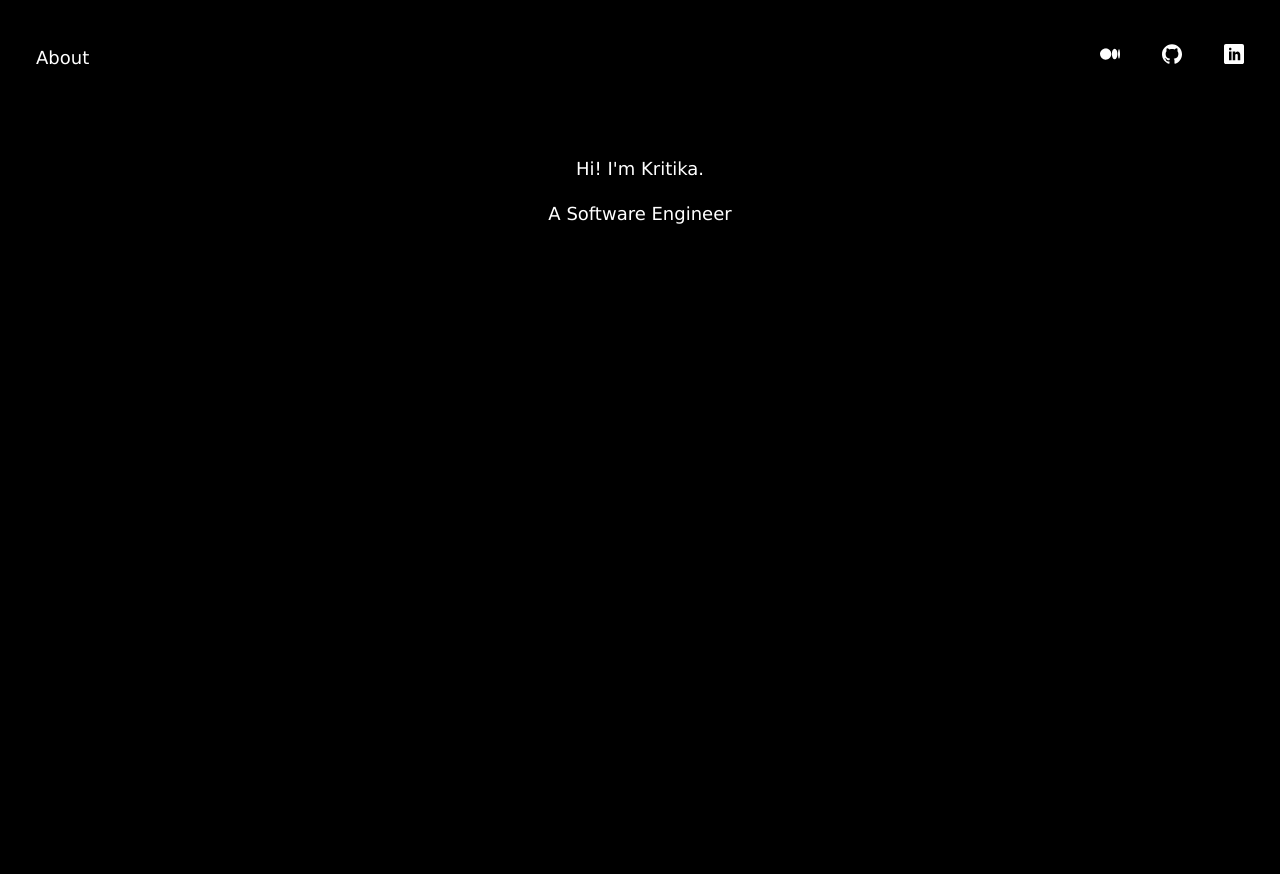
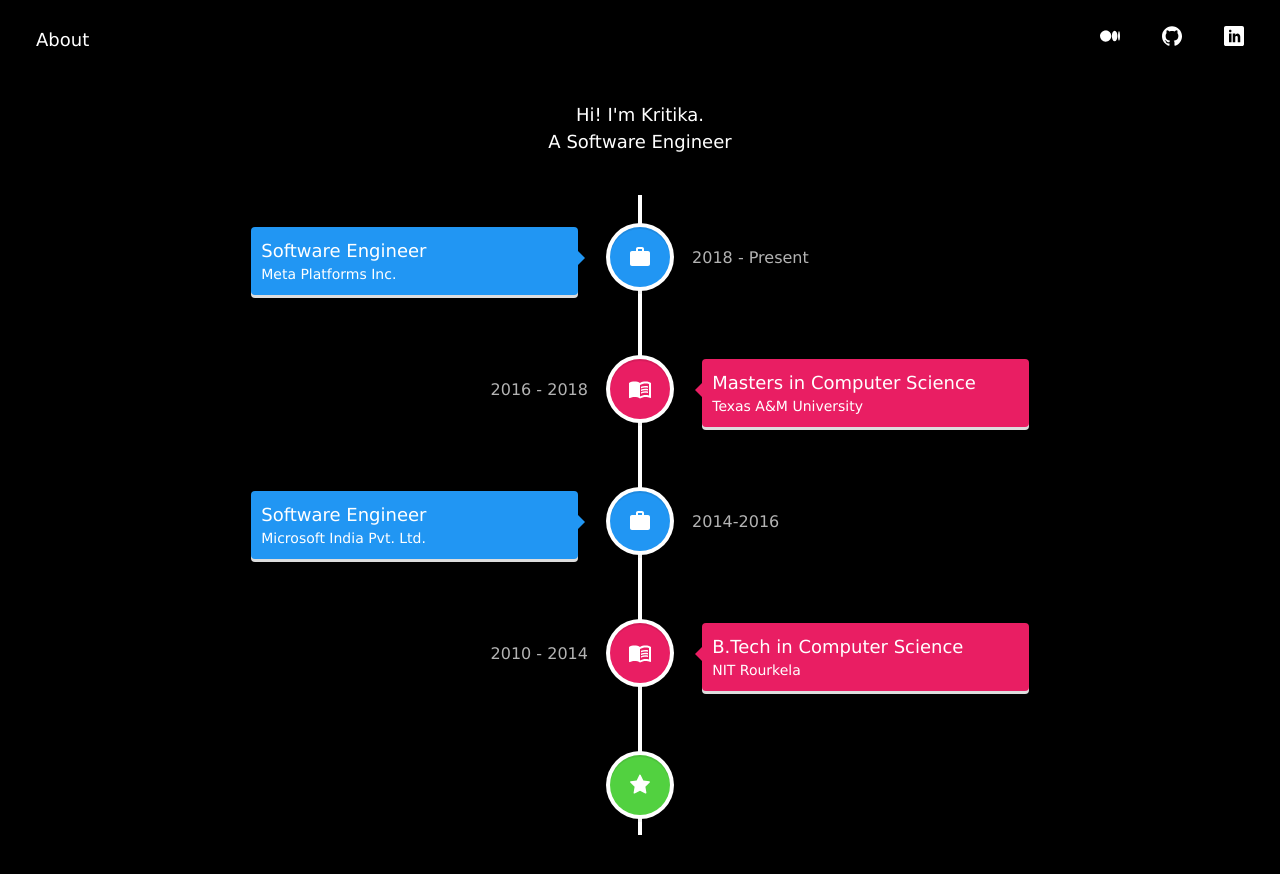
Before and after one commit to kritikakurani26/kritikakurani26.github.io, a Gatsby site: page / in a window 1280 px wide. Before the commit the page ends 800 px from the top, so only its background shows below. Built offline with nearby package versions, Linux system fonts and the light colour scheme; Gatsby itself is replaced by a stand-in of ours.

Commit message:
base timeline changes

```diff
--- a/package.json
+++ b/package.json
@@ -20,6 +20,7 @@
     "react-dom": "^18.1.0",
     "react-helmet": "^6.1.0",
     "react-icons": "^4.4.0",
+    "react-vertical-timeline-component": "^3.5.2",
     "sass": "^1.53.0"
   },
   "devDependencies": {
--- a/src/components/text.js
+++ b/src/components/text.js
@@ -5,7 +5,7 @@
   let fontSize = `18px`
   switch (size) {
     case TextSize.small:
-      fontSize = `10px`
+      fontSize = `14px`
       break
     case TextSize.large:
       fontSize = `30px`
@@ -15,15 +15,16 @@
   }
 
   return (
-    <p
+    <div
       style={{
         color: `#FFFFFF`,
         fontFamily: "Verdana, Helvetica, Times",
         fontSize: fontSize,
+        marginTop: "0px",
       }}
     >
       {children}
-    </p>
+    </div>
   )
 }
 
--- /dev/null
+++ b/src/components/timeline.js
@@ -0,0 +1,104 @@
+import * as React from "react"
+import PropTypes from "prop-types"
+import {
+  VerticalTimeline,
+  VerticalTimelineElement,
+} from "react-vertical-timeline-component"
+import "react-vertical-timeline-component/style.min.css"
+import { MdWork, MdMenuBook } from "react-icons/md"
+import { AiFillStar } from "react-icons/ai"
+import Text from "./text"
+import * as styles from "../styles/timeline.module.scss"
+
+const ElementType = {
+  WORK: "work",
+  EDU: "edu",
+  END: "end",
+}
+
+const ElementColors = {
+  WORK: "#2196F3",
+  EDU: "#E91E63",
+  END: "#52D140",
+}
+
+const Element = ({ title, subtitle, date, type }) => {
+  let [icon, color] = [<AiFillStar />, ElementColors.END]
+  switch (type) {
+    case ElementType.WORK:
+      icon = <MdWork />
+      color = ElementColors.WORK
+      break
+    case ElementType.EDU:
+      icon = <MdMenuBook />
+      color = ElementColors.EDU
+      break
+    default:
+      break
+  }
+
+  return (
+    <VerticalTimelineElement
+      className={styles.element}
+      contentStyle={{
+        backgroundColor: color,
+        color: "white",
+        marginTop: "0px",
+        padding: "10px",
+      }}
+      contentArrowStyle={{ borderRight: "7px solid" + color }}
+      date={date}
+      dateClassName={styles.date}
+      textClassName={styles.text}
+      iconStyle={{ background: color, color: "white" }}
+      icon={icon}
+    >
+      <Text>{title}</Text>
+      <Text size="small">{subtitle}</Text>
+    </VerticalTimelineElement>
+  )
+}
+
+Element.propTypes = {
+  title: PropTypes.string,
+  subtitle: PropTypes.string,
+  date: PropTypes.string,
+  type: ElementType,
+}
+
+const Timeline = () => {
+  return (
+    <VerticalTimeline className={styles.timeline}>
+      <Element
+        title="Software Engineer"
+        subtitle="Meta Platforms Inc."
+        date="2018 - Present"
+        type={ElementType.WORK}
+      />
+      <Element
+        title="Masters in Computer Science"
+        subtitle="Texas A&M University"
+        date="2016 - 2018"
+        type={ElementType.EDU}
+      />
+      <Element
+        title="Software Engineer"
+        subtitle="Microsoft India Pvt. Ltd."
+        date="2014-2016"
+        type={ElementType.WORK}
+      />
+      <Element
+        title="B.Tech in Computer Science"
+        subtitle="NIT Rourkela"
+        date="2010 - 2014"
+        type={ElementType.EDU}
+      />
+      <VerticalTimelineElement
+        iconStyle={{ background: ElementColors.END, color: "white" }}
+        icon={<AiFillStar />}
+      />
+    </VerticalTimeline>
+  )
+}
+
+export default Timeline
--- a/src/pages/index.js
+++ b/src/pages/index.js
@@ -3,6 +3,7 @@
 import Layout from "../components/layout"
 import Seo from "../components/seo"
 import Text from "../components/text"
+import Timeline from "../components/timeline"
 import * as styles from "../styles/index.module.scss"
 
 const IndexPage = () => (
@@ -12,6 +13,7 @@
       <Text>Hi! I'm Kritika.</Text>
       <Text>A Software Engineer</Text>
     </div>
+    <Timeline />
   </Layout>
 )
 
--- /dev/null
+++ b/src/styles/timeline.module.scss
@@ -0,0 +1,25 @@
+.timeline {
+  margin-top: 40px;
+}
+
+.element {
+  & > * {
+    margin-top: 0px;
+  }
+
+  &:nth-child(odd) .text .date {
+    left: 135% !important;
+  }
+
+  &:nth-child(even) .text .date {
+    right: 135% !important;
+  }
+}
+
+.date {
+  font-family: Verdana, Geneva, Tahoma, sans-serif;
+}
+
+.text {
+  max-width: 42%;
+}
```
Also changed, not shown: 1 other file.
